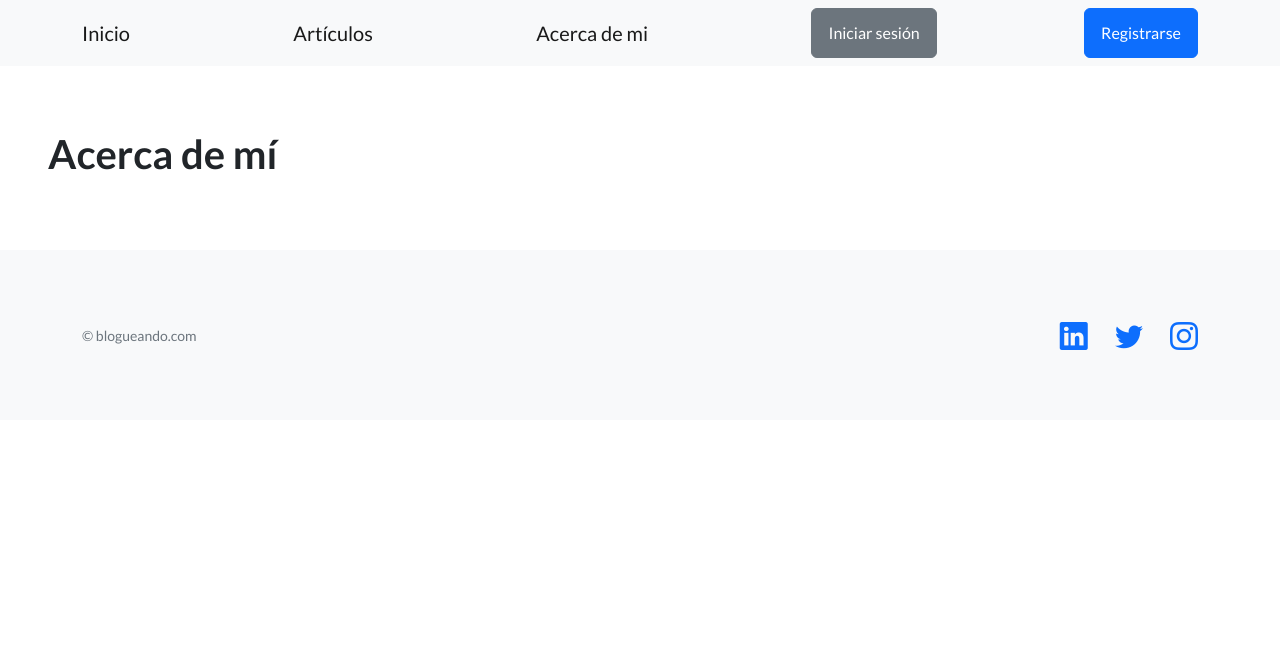
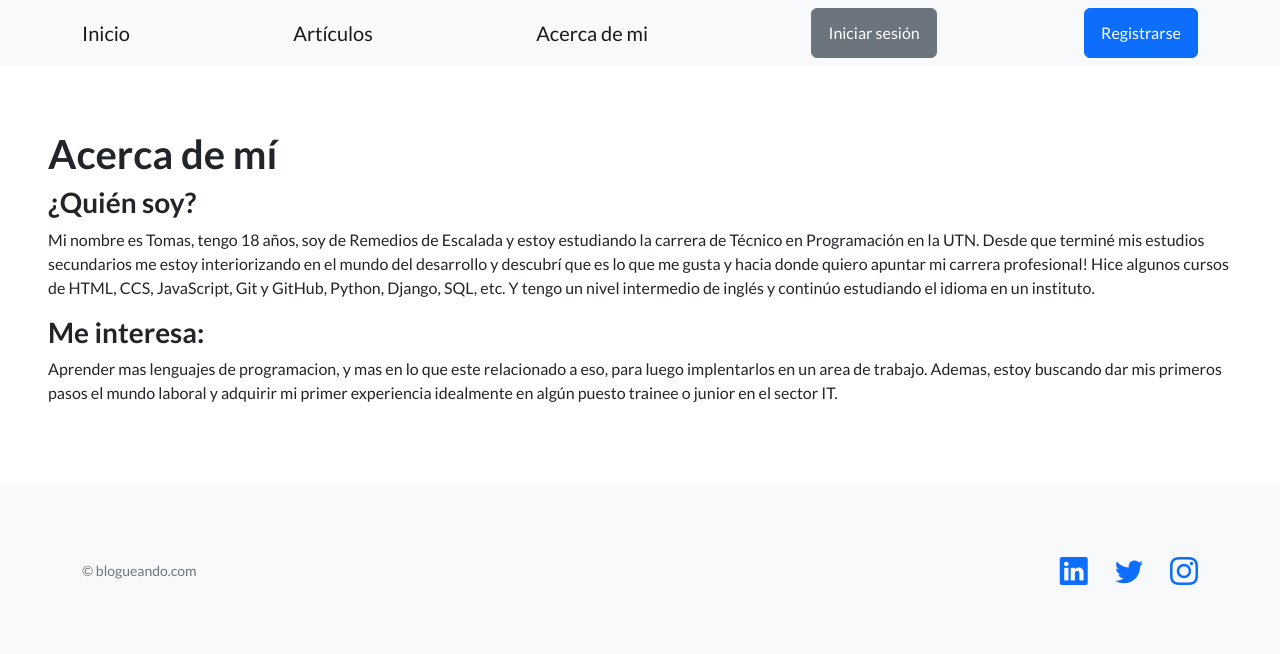
Before and after one commit to tomymagno/blog_proyecto, a Django app: page /blogs/about/ in a window 1280 px wide. Shown: the top 654 px of the page. Run offline with Django 4.2, Linux system fonts and the light colour scheme; some libraries are stand-ins or nearby versions.

Commit message:
Cambios en el about.hml

```diff
--- a/blog/templates/blog/about.html
+++ b/blog/templates/blog/about.html
@@ -4,5 +4,15 @@
 
 {% block contenido %}
     <h1>Acerca de mí</h1>
+    <h3> ¿Quién soy? </h3>
+    <p>
+        Mi nombre es Tomas, tengo 18 años, soy de Remedios de Escalada y estoy estudiando la carrera de Técnico en Programación en la UTN.
+        Desde que terminé mis estudios secundarios me estoy interiorizando en el mundo del desarrollo y descubrí que es lo que me gusta y hacia donde quiero apuntar mi carrera profesional!
+        Hice algunos cursos de HTML, CCS, JavaScript, Git y GitHub, Python, Django, SQL, etc. Y tengo un nivel intermedio de inglés y continúo estudiando el idioma en un instituto.
+    </p>
+    <h3> Me interesa: </h3>
+    <p>
+        Aprender mas lenguajes de programacion, y mas en lo que este relacionado a eso, para luego implentarlos en un area de trabajo. Ademas, estoy buscando dar mis primeros pasos el mundo laboral y adquirir mi primer experiencia idealmente en algún puesto trainee o junior en el sector IT.
+    </p>
 
 {% endblock contenido%}
```
Also changed, not shown: db.sqlite3, media/avatars/bosque.PNG (added).
